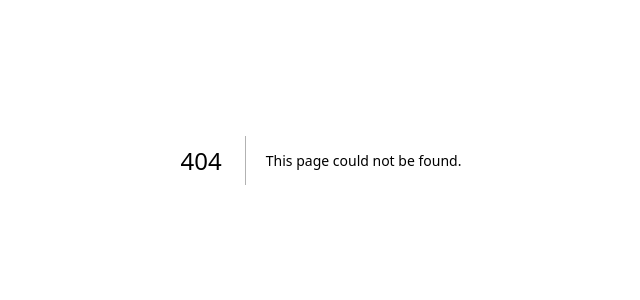
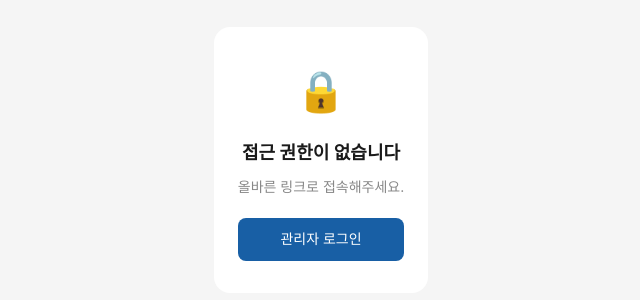
Before and after one commit to chokii4352/planet_franchisee, a Next.js app: page /unauthorized in a window 1280 px wide. Before the commit this address had no page. Shown: the part 240-540 px from the top of the page, without its empty margins (319-959 px from the left). Built offline with nearby package versions, Linux system fonts and the light colour scheme.

Commit message:
Create page.tsx

```diff
--- /dev/null
+++ b/app/unauthorized/page.tsx
@@ -0,0 +1,12 @@
+export default function UnauthorizedPage() {
+  return (
+    <div style={{ minHeight: '100vh', display: 'flex', alignItems: 'center', justifyContent: 'center', background: '#f5f5f5' }}>
+      <div style={{ background: '#fff', borderRadius: 16, padding: '32px 24px', textAlign: 'center', maxWidth: 320 }}>
+        <div style={{ fontSize: 40, marginBottom: 16 }}>🔒</div>
+        <h2 style={{ fontSize: 18, fontWeight: 600, marginBottom: 8 }}>접근 권한이 없습니다</h2>
+        <p style={{ fontSize: 14, color: '#888' }}>올바른 링크로 접속해주세요.</p>
+        <a href="/hq/login" style={{ display: 'block', marginTop: 20, padding: '10px', background: '#185FA5', color: '#fff', borderRadius: 8, fontSize: 14, textDecoration: 'none' }}>관리자 로그인</a>
+      </div>
+    </div>
+  )
+}
```
